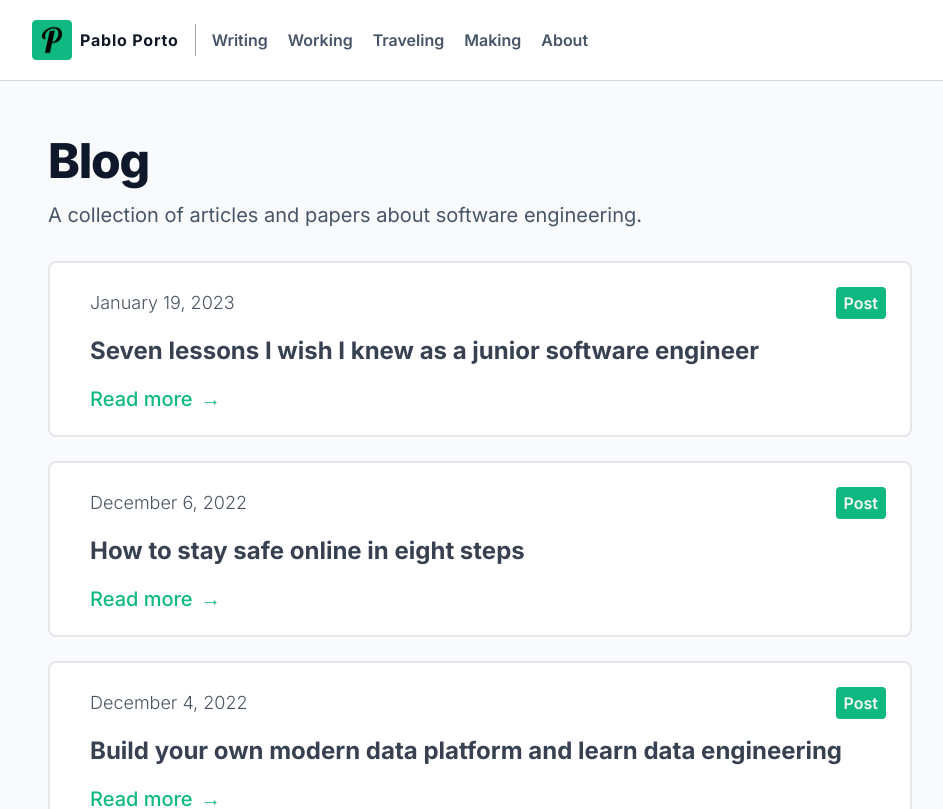
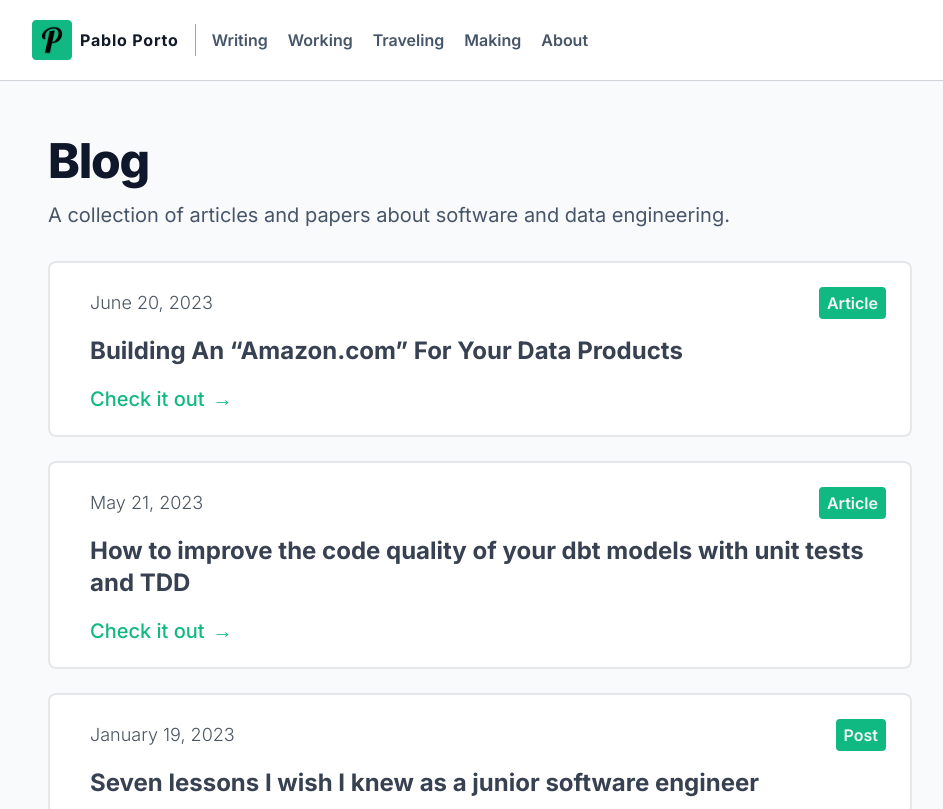
Before and after one commit to portovep/pabloporto.me, a Next.js app: page /blog in a window 1280 px wide. Shown: the top 809 px of the page, without its empty margins (160-1103 px from the left). Built offline with nearby package versions, Linux system fonts and the light colour scheme.

Commit message:
Add new articles to blog page

```diff
--- /dev/null
+++ b/content/posts/building-an-amazon-for-your-data-products.md
@@ -0,0 +1,6 @@
+---
+title: 'Building An “Amazon.com” For Your Data Products'
+date: '2023-06-20'
+type: 'Article'
+link: 'https://www.thoughtworks.com/en-es/insights/blog/data-strategy/building-an-amazon-com-for-your-data-products'
+---
--- /dev/null
+++ b/content/posts/improving-code-quality-of-dbt-models-with-unit-tests copy.md
@@ -0,0 +1,6 @@
+---
+title: 'How to improve the code quality of your dbt models with unit tests and TDD'
+date: '2023-05-21'
+type: 'Article'
+link: 'https://medium.com/towards-data-science/improving-the-code-quality-of-your-dbt-models-with-unit-tests-and-tdd-203ed0be791e'
+---
--- a/content/posts/modernising-frontend-application-with-react-redux-and-storybook.md
+++ b/content/posts/modernising-frontend-application-with-react-redux-and-storybook.md
@@ -2,7 +2,6 @@
 title: 'Modernising a frontend application with React, Redux and Storybook'
 date: '2018-01-22'
 type: 'Post'
-tag: 'Draft'
 ---
 
 Around a year ago, my team started the journey of modernizing the frontend stack of a back-office web application. The application helps assessors to manage the lifecycle of a student loan.
--- a/pages/blog/index.tsx
+++ b/pages/blog/index.tsx
@@ -14,7 +14,7 @@ export default function Blog({ allPostsData }: BlogProps): JSX.Element {
         <Layout pageTitle="Blog">
             <section className="mt-8 text-xl leading-6">
                 <PageHeader title="Blog">
-                    A collection of articles and papers about software engineering.
+                    A collection of articles and papers about software and data engineering.
                 </PageHeader>
                 <ul data-testid="writing-intro" className="mt-8">
                     {allPostsData.map((postData) => {
```
